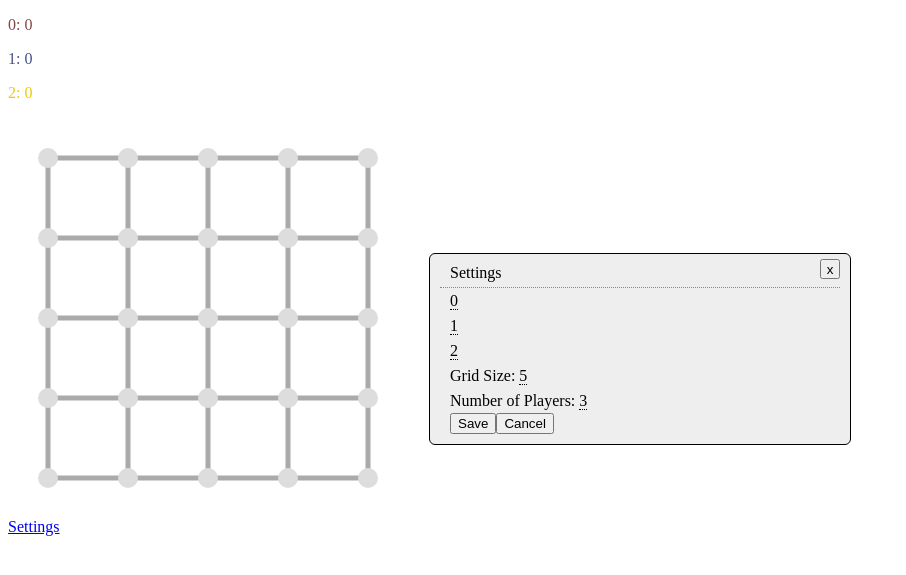
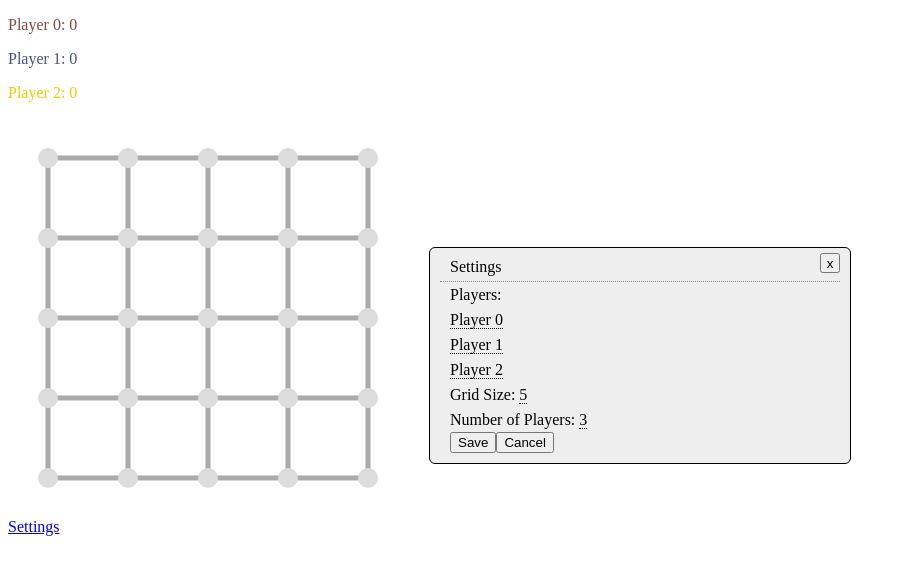
Before and after one commit to healthycola/GridCapture, a plain HTML site: page index.html in a window 1280 px wide. Both pictures are taken after a click on the link "Settings". Shown: the part 51-626 px from the top of the page, without its empty margins (0-906 px from the left). Drawn offline with Linux system fonts and the light colour scheme.

Commit message:
fixed small bug

```diff
--- a/game.js
+++ b/game.js
@@ -273,7 +273,7 @@ function newgame() {
 function initPlayers() {
 	while (players.length < gNumberofPlayers)
 	{
-		players.push(new player((players.length).toString(), colors[players.length]));
+		players.push(new player('Player ' + (players.length).toString(), colors[players.length]));
 	}
 }
 
--- a/index.html
+++ b/index.html
@@ -10,11 +10,14 @@
 	</head>
 	<body>
 		<h1>Grid Capture!</h1>
+
+		<!-- Copy from below this !-->
 		<div id="PlayerInfo"></div>
 		<div id="container"></div>
 		<a href="#" id="dialog-link" class="ui-state-default ui-corner-all"><span class="ui-icon ui-icon-newwin"></span>Settings</a>
 		<div id="settingsDialog" title="Settings">
-			<div id="playerNameSettings" title="Player"></div>
+			Players: <br>
+			<span id="playerNameSettings" title="Player"></span>
 			Grid Size: <span id="gridSize" title="Change the grid size"></span>
 			Number of Players: <span id="NumberofPlayers" title="All settings will get reset if you change this."></span>
 		</div>
@@ -45,6 +48,6 @@
 				event.preventDefault();
 			});
 		</script>
-
+		<!-- Copy from above this !-->
 	</body>
 </html>
```
